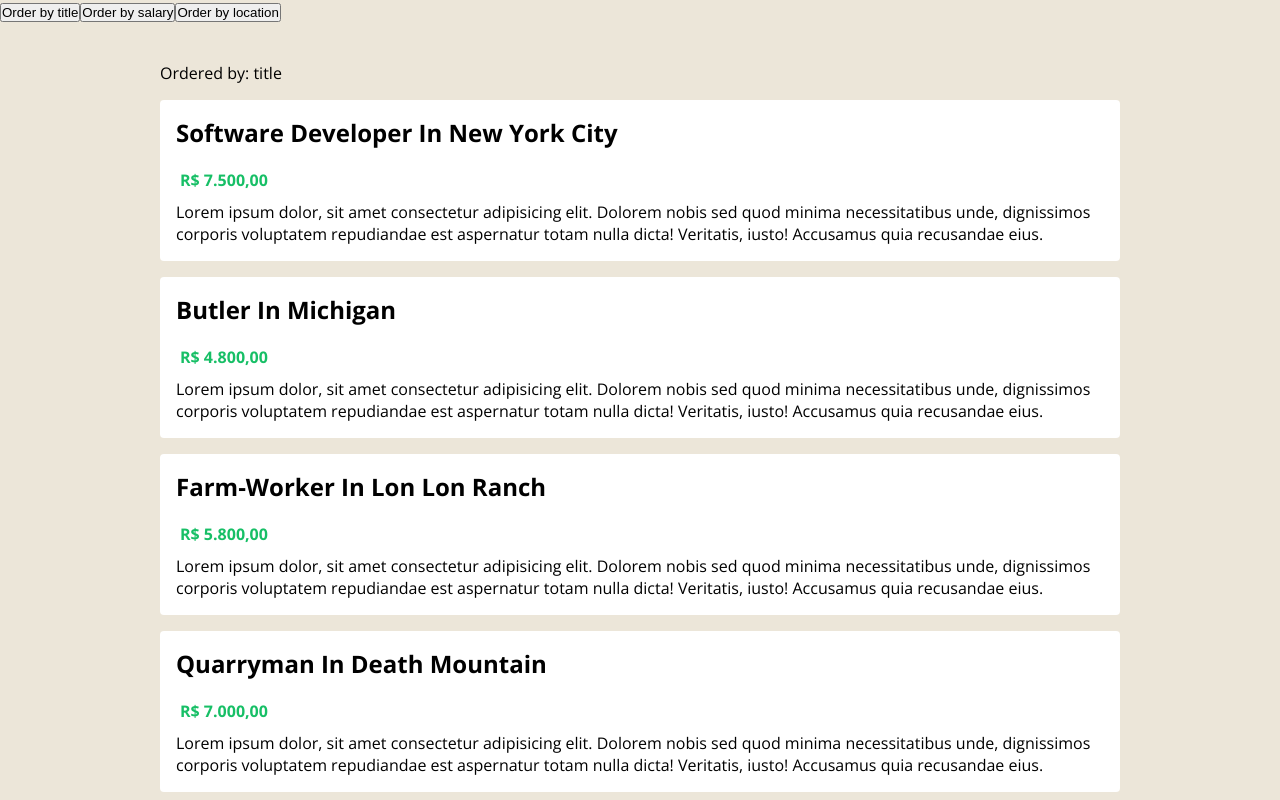
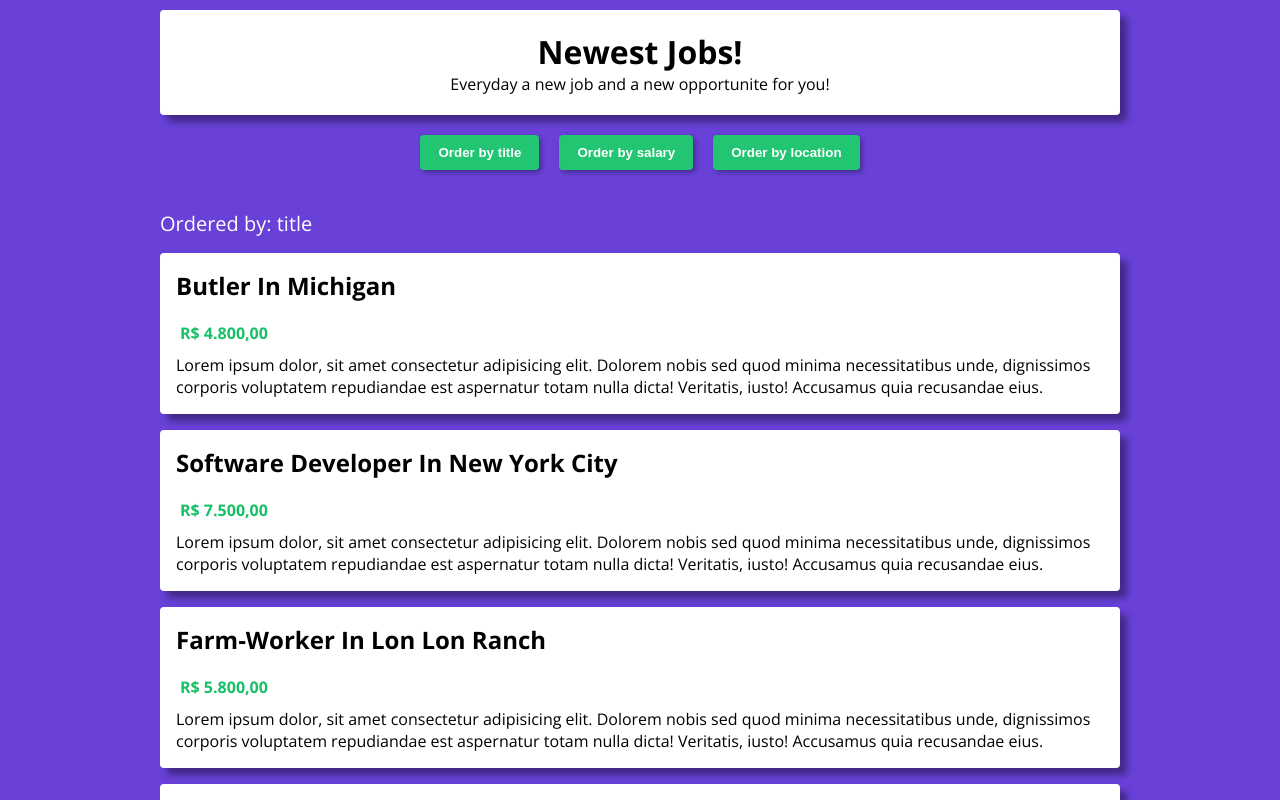
Before and after one commit to italoknd/New-Jobs, a Vue app: page / in a window 1280 px wide. Shown: the top 800 px of the page. Built offline with nearby package versions, Linux system fonts and the light colour scheme.

Commit message:
final adjust on css

```diff
--- a/src/App.vue
+++ b/src/App.vue
@@ -49,13 +49,53 @@ const handleClick = (term: OrderTerm) => {
 
 <template>
   <div>
-    <div>
-      <button @click="handleClick('title')">Order by title</button>
-      <button @click="handleClick('salary')">Order by salary</button>
-      <button @click="handleClick('location')">Order by location</button>
-    </div>
+    <header>
+      <div class="title">
+        <h1>Newest Jobs!</h1>
+        <p>Everyday a new job and a new opportunite for you!</p>
+      </div>
+      <div class="order">
+        <button @click="handleClick('title')">Order by title</button>
+        <button @click="handleClick('salary')">Order by salary</button>
+        <button @click="handleClick('location')">Order by location</button>
+      </div>
+    </header>
     <JobList :jobs="jobs" :order="order" />
   </div>
 </template>
 
-<style scoped></style>
+<style scoped>
+.title{
+  background: white;
+  padding: 20px;
+  border-radius: 4px;
+  max-width: 960px;
+  margin: 10px auto 0 auto;
+}
+
+header {
+  text-align: center;
+}
+
+header .order {
+  margin-top: 20px;
+}
+
+button {
+  margin: 0 10px;
+  color: #fff;
+  border: 2px solid #22c572;
+  background: #22c572;
+  padding: 8px 16px;
+  border-radius: 4px;
+  cursor: pointer;
+  font-weight: bold;
+  transition: 0.5s;
+  box-shadow: 2.5px 2.5px 5px rgba(0, 0, 0, 0.329);
+}
+
+button:hover {
+  transform: scale(1.1);
+  box-shadow: 4.5px 4.5px 5px rgba(0, 0, 0, 0.329);
+}
+</style>
--- a/src/components/JobList.vue
+++ b/src/components/JobList.vue
@@ -2,7 +2,7 @@
   <div class="job-list">
     <p>Ordered by: {{ props.order }}</p>
     <ul>
-      <li v-for="{ title, location, salary, id } in jobs" :key="id">
+      <li v-for="{ title, location, salary, id } in orderedJobs" :key="id">
         <h2>{{ title }} in {{ location }}</h2>
         <div class="salary">
           <p>{{ formatValue(salary) }}</p>
@@ -19,7 +19,7 @@
 </template>
 
 <script setup lang="ts">
-import { PropType } from "vue";
+import { PropType, computed } from "vue";
 import Job from "../types/Job";
 import OrderTerm from "../types/OrderTerm";
 import StrNum from "../types/StrNum";
@@ -37,6 +37,12 @@ const props = defineProps({
 });
 const { jobs } = props;
 
+//SPECIAL FUNCTIONS
+const orderedJobs = computed(() => {
+  return [...props.jobs].sort((a: Job, b: Job) => {
+    return a[props.order] > b[props.order] ? 1 : -1;
+  });
+});
 //FUNCTIONS
 const formatValue = (val: StrNum): string => {
   return val.toLocaleString("pt-BR", {
@@ -50,6 +56,11 @@ const formatValue = (val: StrNum): string => {
 .job-list {
   max-width: 960px;
   margin: 40px auto;
+}
+
+.job-list > p{
+  color: white;
+  font-size: 20px;
 }
 
 .job-list ul {
@@ -81,4 +92,14 @@ const formatValue = (val: StrNum): string => {
   font-weight: bold;
   margin: 10px 4px;
 }
+
+ul > li {
+  transition: .5s;
+}
+
+ul > li:hover{
+  transform: scale(1.05);
+  box-shadow: 9px 9px 7px rgba(0, 0, 0, 0.377);
+  cursor: pointer;
+}
 </style>
--- a/src/index.css
+++ b/src/index.css
@@ -1,4 +1,5 @@
-@import url('https://fonts.googleapis.com/css2?family=Open+Sans:wght@300;400;600;700&display=swap');
+/* @import url('https://fonts.googleapis.com/css2?family=Open+Sans:wght@300;400;600;700&display=swap'); */
+@import url("https://fonts.googleapis.com/css2?family=Open+Sans:wght@300;400;600;700&display=swap");
 
 * {
   padding: 0;
@@ -6,7 +7,12 @@
   box-sizing: border-box;
 }
 
-body{
-  font-family: 'Open Sans', sans-serif;
-  background-color: #ece6d9;
+body {
+  font-family: "Open Sans", sans-serif;
+  background-color: #6941d8;
 }
+
+ul > li,
+div.title {
+  box-shadow: 7px 7px 7px rgba(0, 0, 0, 0.377);
+}
```
